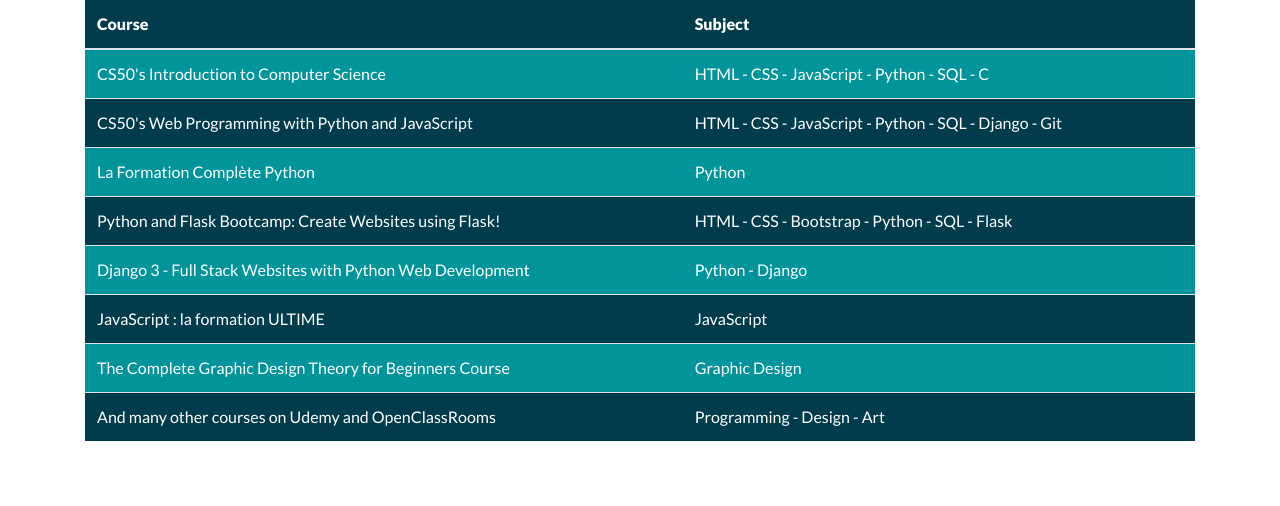
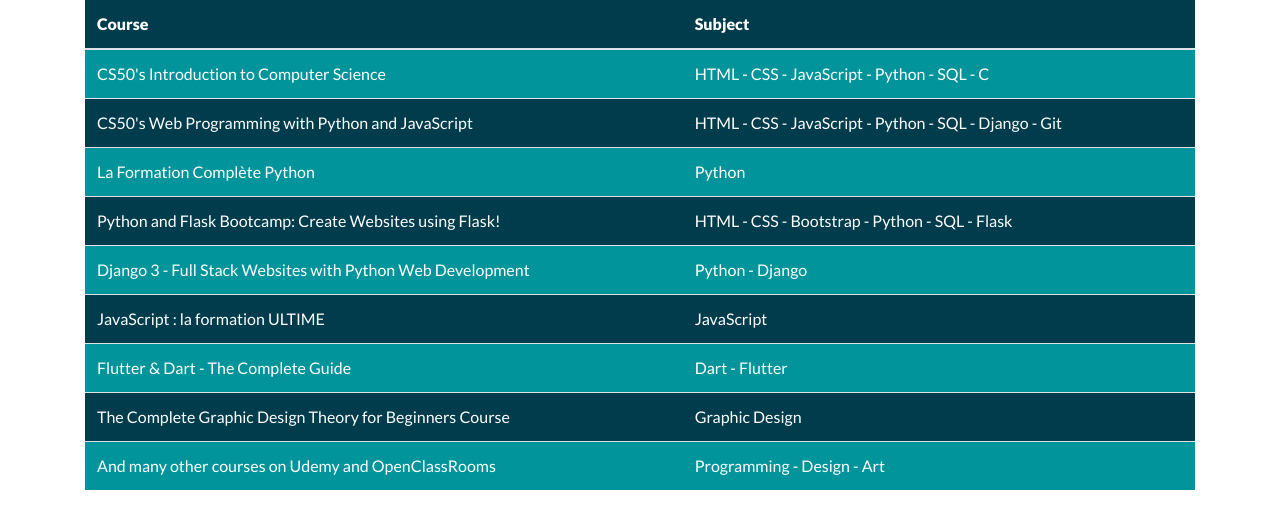
Before and after one commit to Benfice/freulon, a Flask app: page /web in a window 1280 px wide. Shown: the part 383-889 px from the top of the page. Before the commit the page ends 824 px from the top, so only its background shows below. Run offline with Flask 2, Linux system fonts and the light colour scheme; some libraries are stand-ins or nearby versions.

Commit message:
New course - Flutter and Dart

```diff
--- a/benoitfreulon/templates/web.html
+++ b/benoitfreulon/templates/web.html
@@ -54,6 +54,11 @@
               <td>JavaScript</td>
             </tr>
             <tr>
+              <td><a href="https://www.udemy.com/course/learn-flutter-dart-to-build-ios-android-apps/">
+                Flutter & Dart - The Complete Guide</a></td>
+              <td>Dart - Flutter</td>
+            </tr>
+            <tr>
               <td><a href="https://www.udemy.com/course/graphic-design-theory-for-beginners-course/">
                 The Complete Graphic Design Theory for Beginners Course</a></td>
               <td>Graphic Design</td>
```
